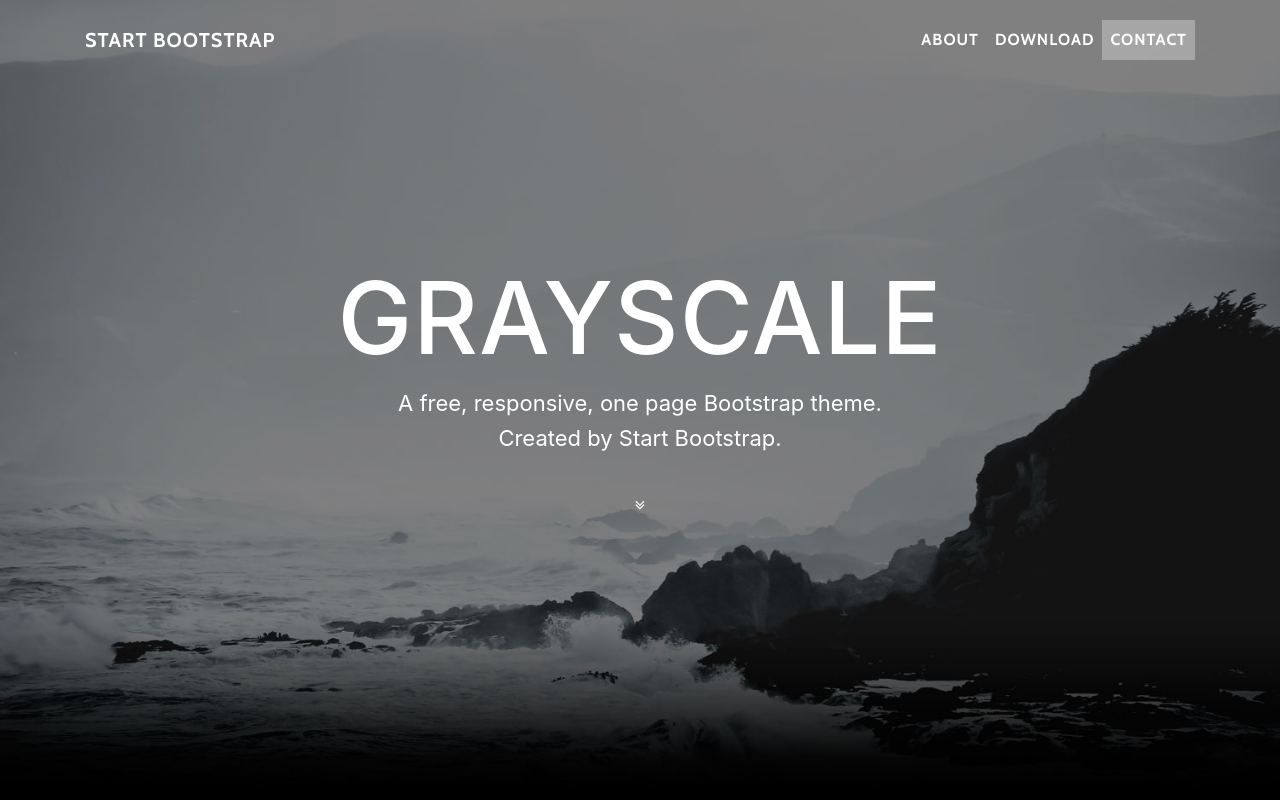
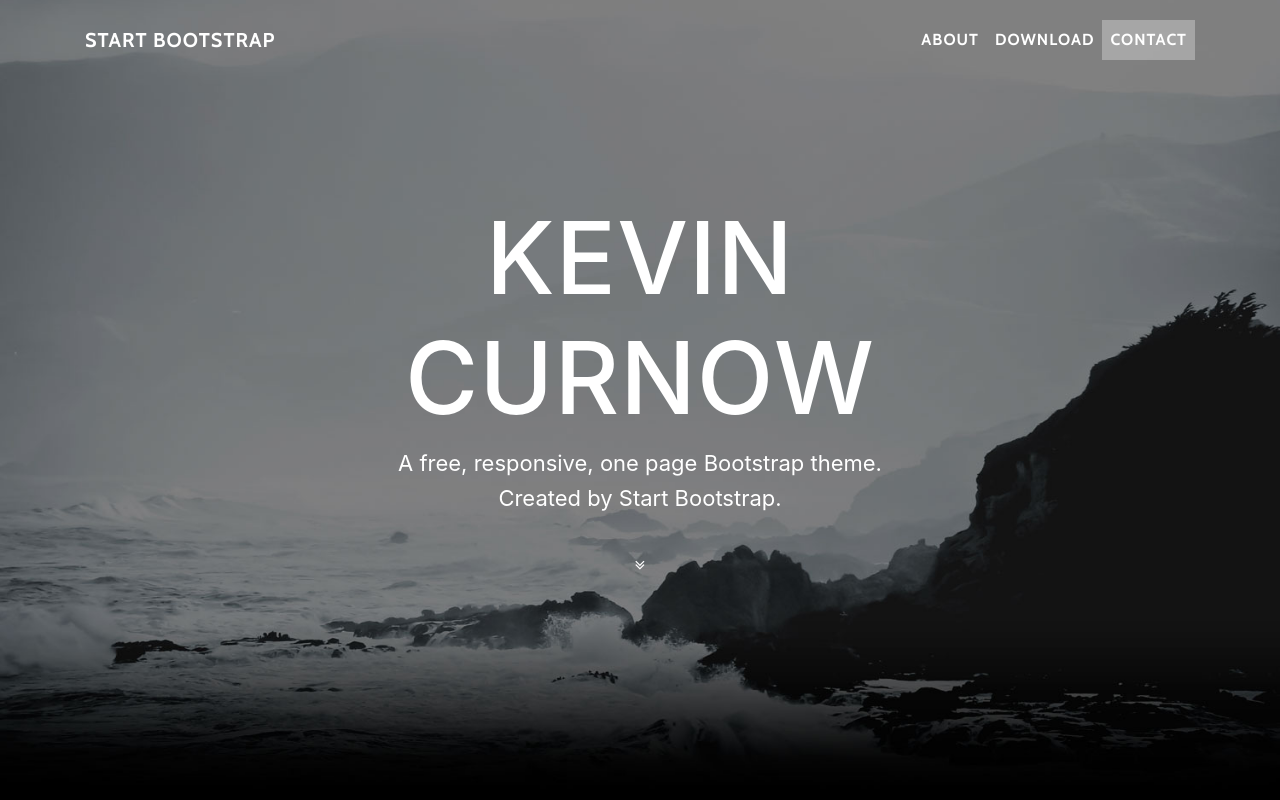
Before and after one commit to kevCurnow/oldPortfolio, a website with bundled scripts: page index.html in a window 1280 px wide. Shown: the top 800 px of the page. Built offline with nearby package versions, Linux system fonts and the light colour scheme.

Commit message:
changed title

```diff
--- a/index.html
+++ b/index.html
@@ -55,7 +55,7 @@
         <div class="container">
           <div class="row">
             <div class="col-lg-8 mx-auto">
-              <h1 class="brand-heading">Grayscale</h1>
+              <h1 class="brand-heading">Kevin Curnow</h1>
               <p class="intro-text">A free, responsive, one page Bootstrap theme.
                 <br>Created by Start Bootstrap.</p>
               <a href="#about" class="btn btn-circle js-scroll-trigger">
```
